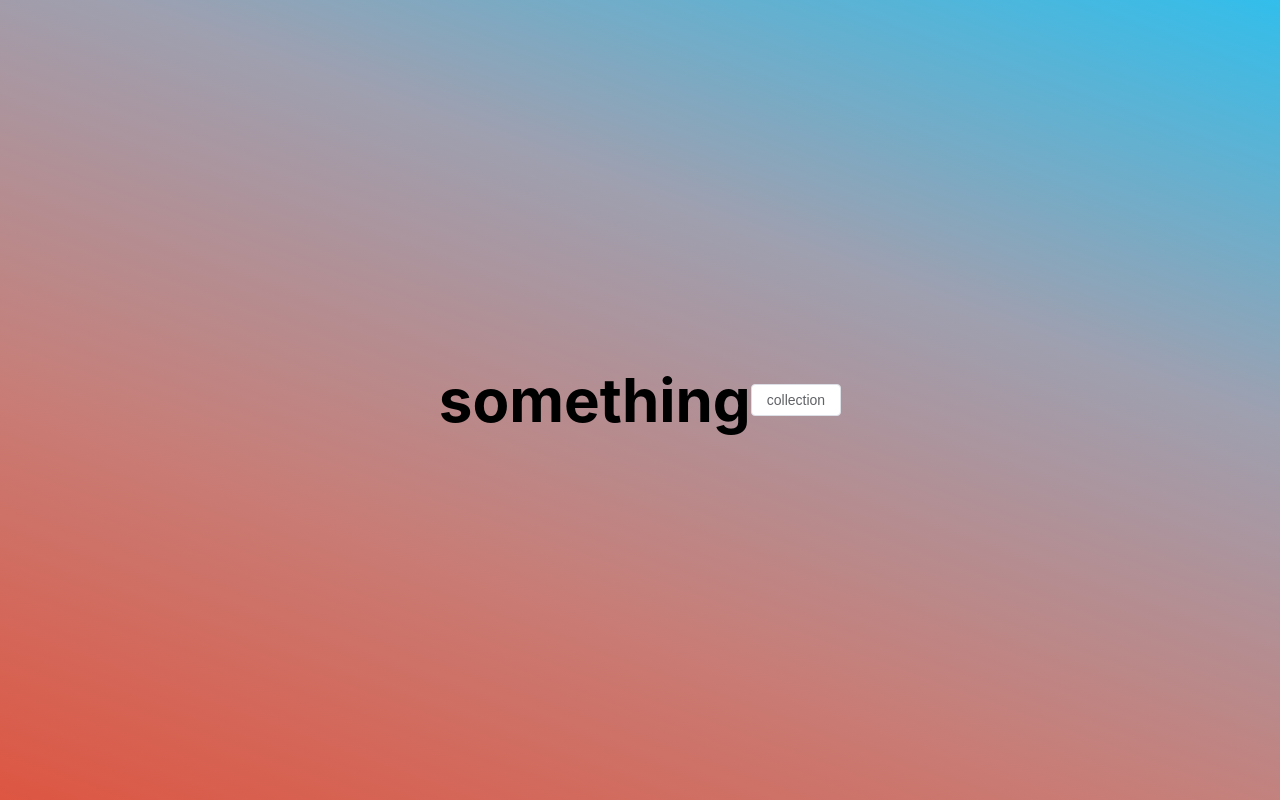
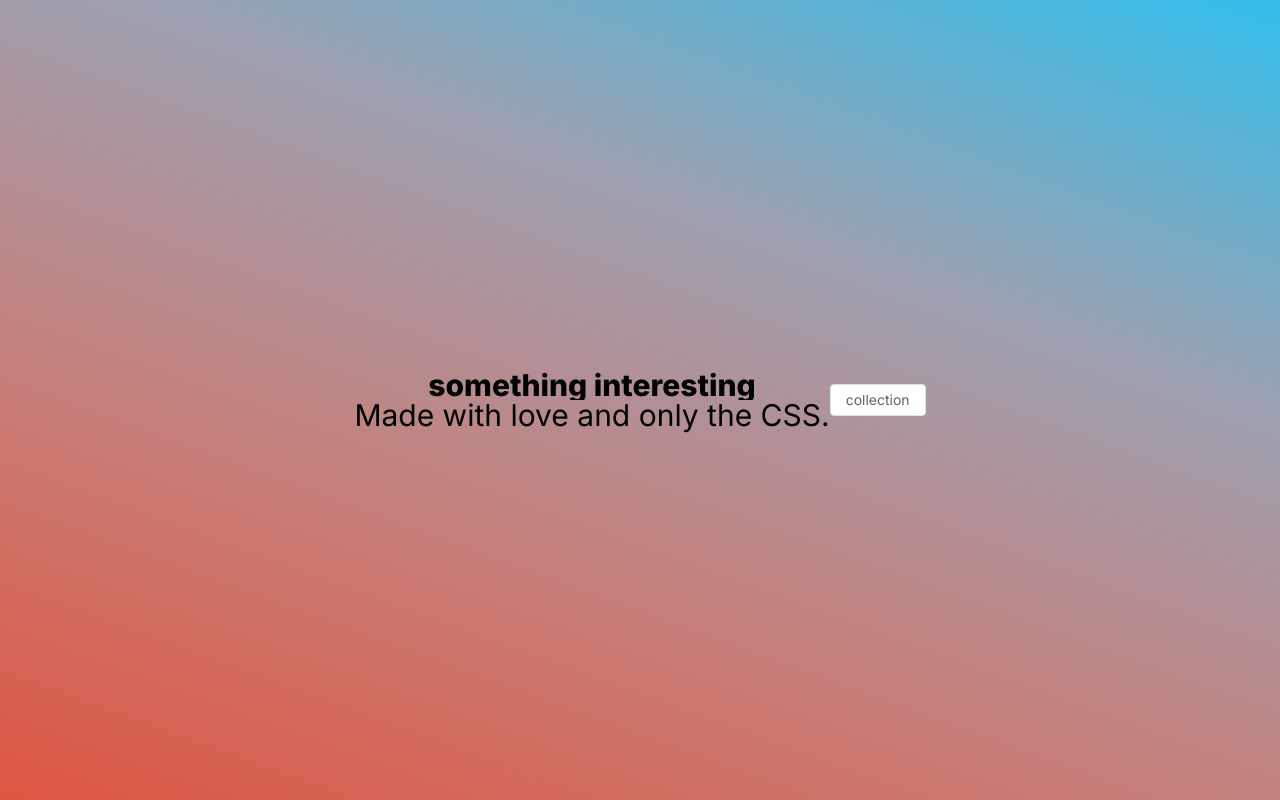
Before and after one commit to shankangk/something, a Vue app: page / in a window 1280 px wide. Built offline with nearby package versions, Linux system fonts and the light colour scheme.

Commit message:
Update index.vue

```diff
--- a/src/views/home/index.vue
+++ b/src/views/home/index.vue
@@ -1,6 +1,17 @@
 <template>
   <div class="container">
-    <h1>something</h1>
+    <div class="content">
+      <h1 class="title">something interesting
+        <div class="aurora">
+          <div class="aurora__item"></div>
+          <div class="aurora__item"></div>
+          <div class="aurora__item"></div>
+          <div class="aurora__item"></div>
+        </div>
+      </h1>
+      <p class="subtitle">Made with love and only the CSS.</p>
+    </div>
+    <!-- <h1>something</h1> -->
     <el-button @click="pathTo('/collection')">collection</el-button>
   </div>
 </template>
@@ -14,6 +25,213 @@
 </script>
 
 <style lang="scss" scoped>
+@import url("https://fonts.googleapis.com/css2?family=Inter:wght@400;800&display=swap");
+:root {
+  --bg: #000000;
+  --clr-1: #00c2ff;
+  --clr-2: #33ff8c;
+  --clr-3: #ffc640;
+  --clr-4: #e54cff;
+
+  --blur: 1rem;
+  --fs: clamp(3rem, 8vw, 7rem);
+  --ls: clamp(-1.75px, -0.25vw, -3.5px);
+}
+body {
+  min-height: 100vh;
+  display: grid;
+  place-items: center;
+  background-color: var(--bg);
+  color: #fff;
+  font-family: "Inter", "DM Sans", Arial, sans-serif;
+}
+*,
+*::before,
+*::after {
+  font-family: inherit;
+  box-sizing: border-box;
+}
+
+.content {
+  text-align: center;
+}
+
+.title {
+  font-size: var(--fs);
+  font-weight: 800;
+  letter-spacing: var(--ls);
+  position: relative;
+  overflow: hidden;
+  background: var(--bg);
+  margin: 0;
+}
+
+.subtitle {
+}
+
+.aurora {
+  position: absolute;
+  top: 0;
+  left: 0;
+  width: 100%;
+  height: 100%;
+  z-index: 2;
+  mix-blend-mode: darken;
+  pointer-events: none;
+}
+
+.aurora__item {
+  overflow: hidden;
+  position: absolute;
+  width: 60vw;
+  height: 60vw;
+  background-color: var(--clr-1);
+  border-radius: 37% 29% 27% 27% / 28% 25% 41% 37%;
+  filter: blur(var(--blur));
+  mix-blend-mode: overlay;
+}
+
+.aurora__item:nth-of-type(1) {
+  top: -50%;
+  animation: aurora-border 6s ease-in-out infinite,
+    aurora-1 12s ease-in-out infinite alternate;
+}
+
+.aurora__item:nth-of-type(2) {
+  background-color: var(--clr-3);
+  right: 0;
+  top: 0;
+  animation: aurora-border 6s ease-in-out infinite,
+    aurora-2 12s ease-in-out infinite alternate;
+}
+
+.aurora__item:nth-of-type(3) {
+  background-color: var(--clr-2);
+  left: 0;
+  bottom: 0;
+  animation: aurora-border 6s ease-in-out infinite,
+    aurora-3 8s ease-in-out infinite alternate;
+}
+
+.aurora__item:nth-of-type(4) {
+  background-color: var(--clr-4);
+  right: 0;
+  bottom: -50%;
+  animation: aurora-border 6s ease-in-out infinite,
+    aurora-4 24s ease-in-out infinite alternate;
+}
+
+@keyframes aurora-1 {
+  0% {
+    top: 0;
+    right: 0;
+  }
+
+  50% {
+    top: 100%;
+    right: 75%;
+  }
+
+  75% {
+    top: 100%;
+    right: 25%;
+  }
+
+  100% {
+    top: 0;
+    right: 0;
+  }
+}
+
+@keyframes aurora-2 {
+  0% {
+    top: -50%;
+    left: 0%;
+  }
+
+  60% {
+    top: 100%;
+    left: 75%;
+  }
+
+  85% {
+    top: 100%;
+    left: 25%;
+  }
+
+  100% {
+    top: -50%;
+    left: 0%;
+  }
+}
+
+@keyframes aurora-3 {
+  0% {
+    bottom: 0;
+    left: 0;
+  }
+
+  40% {
+    bottom: 100%;
+    left: 75%;
+  }
+
+  65% {
+    bottom: 40%;
+    left: 50%;
+  }
+
+  100% {
+    bottom: 0;
+    left: 0;
+  }
+}
+
+@keyframes aurora-4 {
+  0% {
+    bottom: -50%;
+    right: 0;
+  }
+
+  50% {
+    bottom: 0%;
+    right: 40%;
+  }
+
+  90% {
+    bottom: 50%;
+    right: 25%;
+  }
+
+  100% {
+    bottom: -50%;
+    right: 0;
+  }
+}
+
+@keyframes aurora-border {
+  0% {
+    border-radius: 37% 29% 27% 27% / 28% 25% 41% 37%;
+  }
+
+  25% {
+    border-radius: 47% 29% 39% 49% / 61% 19% 66% 26%;
+  }
+
+  50% {
+    border-radius: 57% 23% 47% 72% / 63% 17% 66% 33%;
+  }
+
+  75% {
+    border-radius: 28% 49% 29% 100% / 93% 20% 64% 25%;
+  }
+
+  100% {
+    border-radius: 37% 29% 27% 27% / 28% 25% 41% 37%;
+  }
+}
+
+
 // css自定义属性  Houdini API
 @property --direc {
   syntax: '<angle>'; //属性类型 length等等都可
```
